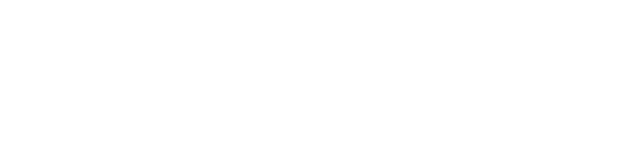
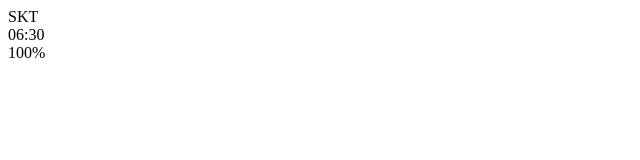
Before and after one commit to gioh1218/kokoa-clone-2020, a plain HTML site: page index.html in a window 1280 px wide. Shown: the whole page, without its empty margins (0-640 px from the left). Drawn offline with Linux system fonts and the light colour scheme.

Commit message:
Created index.html
Along with 02.png

```diff
--- a/index.html
+++ b/index.html
@@ -3,10 +3,23 @@
 <head>
     <meta charset="UTF-8">
     <meta name="viewport" content="width=device-width, initial-scale=1.0">
-    <title>Document</title>
+    <title>KokoaTalk</title>
     <link rel="stylesheet" href="main.css">
 </head>
 <body>
-
+    <div class="status-bar">
+        <div class="status-bar__column">
+            <span>SKT</span>
+            <!-- Wi-fi Icon Image-->
+        </div>
+        <div class="status-bar__column">
+            <span>06:30</span>
+        </div>
+        <div class="status-bar__column">
+            <span>100%</span>
+            <!-- Battery Icon Image-->
+            <!-- Lightening Icon Image-->
+        </div>
+    </div>
 </body>
 </html>
```
